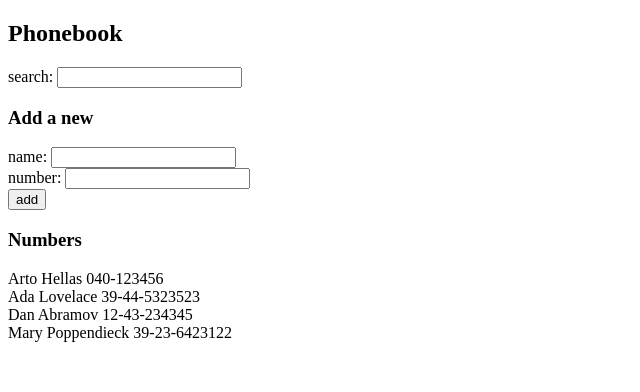
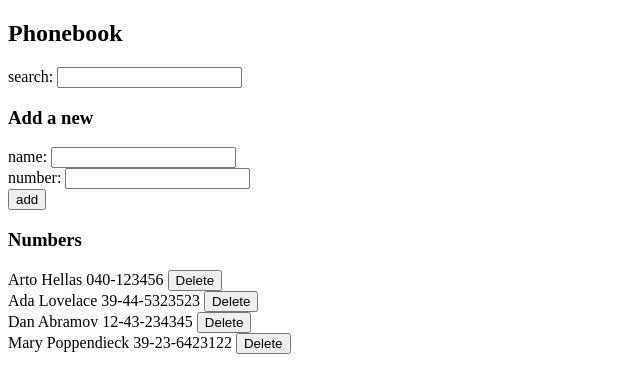
Before and after one commit to khanh5567/fso-helsinki, a React (Vite) app in the folder part2/phonebook/: page / in a window 1280 px wide. Shown: the top 392 px of the page, without its empty margins (0-640 px from the left). Built offline with nearby package versions, Linux system fonts and the light colour scheme; data requests are answered from the project's data file.

Commit message:
up to 2.14

```diff
--- a/part2/phonebook/db.json
+++ b/part2/phonebook/db.json
@@ -1,5 +1,5 @@
 {
-  "persons":[
+  "persons": [
     {
       "name": "Arto Hellas",
       "number": "040-123456",
--- a/part2/phonebook/src/App.jsx
+++ b/part2/phonebook/src/App.jsx
@@ -1,49 +1,6 @@
 import { useState, useEffect } from "react";
-import axios from "axios";
-
-const Record = (props) => {
-  const { person } = props;
-
-  return (
-    <div>
-      {person.name} {person.number}
-    </div>
-  );
-};
-
-const Filter = (props) => {
-  const { search, handleSearchChange } = props;
-  return (
-    <div>
-      search: <input value={search} onChange={handleSearchChange} />
-    </div>
-  );
-};
-
-const Form = (props) => {
-  const {
-    handleSubmit,
-    newName,
-    newNumber,
-    handleNameChange,
-    handleNumberChange,
-  } = props;
-  return (
-    <form onSubmit={handleSubmit}>
-      <div>
-        <div>
-          name: <input value={newName} onChange={handleNameChange} />
-        </div>
-        <div>
-          number: <input value={newNumber} onChange={handleNumberChange} />
-        </div>
-      </div>
-      <div>
-        <button type="submit">add</button>
-      </div>
-    </form>
-  );
-};
+import personServer from "./server/Persons";
+import { Filter, Form, Record } from "./components/index";
 
 const App = () => {
   const [persons, setPersons] = useState([]);
@@ -52,13 +9,9 @@ const App = () => {
   const [search, setSearch] = useState("");
   const [filter, setFilter] = useState([]);
 
-  const hook = () => {
-    axios
-      .get("http://localhost:3001/persons")
-      .then((res) => setPersons(res.data));
-  };
-
-  useEffect(hook, []);
+  useEffect(() => {
+    personServer.getAll().then((initialPersons) => setPersons(initialPersons));
+  }, []);
 
   const handleNameChange = (event) => {
     setNewName(event.target.value);
@@ -72,7 +25,7 @@ const App = () => {
     setSearch(event.target.value);
     let search = event.target.value;
     let filterList = persons.filter((person) =>
-      person.name.toLowerCase().includes(search)
+      person.name.toLowerCase().includes(search.toLowerCase())
     );
     setFilter(filterList);
   };
@@ -83,19 +36,38 @@ const App = () => {
 
     if (exist) alert(`${newName} is already added to the phonebook`);
     else {
-      let newPerson = {
-        id: persons.length + 1,
+      const newPerson = {
         name: newName,
         number: newNumber,
       };
-      setPersons(persons.concat(newPerson));
-      setNewName("");
-      setNewNumber("");
+
+      personServer.createPerson(newPerson).then((returnedPerson) => {
+        setPersons(persons.concat(returnedPerson));
+        setNewName("");
+        setNewNumber("");
+      });
+    }
+  };
+
+  const handleDelete = (id) => {
+    const name = persons.find((person) => person.id === id).name;
+
+    if (window.confirm(`Delete ${name}`)) {
+      personServer
+        .deletePerson(id)
+        .then((response) => {
+          setPersons(persons.filter((person) => person.id !== id));
+        })
+        .catch((error) => {
+          console.error(error);
+        });
     }
   };
 
   const renderPersons = (people) =>
-    people.map((person) => <Record key={person.name} person={person} />);
+    people.map((person) => (
+      <Record key={person.name} person={person} handleDelete={handleDelete} />
+    ));
 
   return (
     <div>
--- /dev/null
+++ b/part2/phonebook/src/components/Filter.jsx
@@ -0,0 +1,10 @@
+const Filter = (props) => {
+  const { search, handleSearchChange } = props;
+  return (
+    <div>
+      search: <input value={search} onChange={handleSearchChange} />
+    </div>
+  );
+};
+
+export default Filter;
--- /dev/null
+++ b/part2/phonebook/src/components/Form.jsx
@@ -0,0 +1,26 @@
+const Form = (props) => {
+  const {
+    handleSubmit,
+    newName,
+    newNumber,
+    handleNameChange,
+    handleNumberChange,
+  } = props;
+  return (
+    <form onSubmit={handleSubmit}>
+      <div>
+        <div>
+          name: <input value={newName} onChange={handleNameChange} />
+        </div>
+        <div>
+          number: <input value={newNumber} onChange={handleNumberChange} />
+        </div>
+      </div>
+      <div>
+        <button type="submit">add</button>
+      </div>
+    </form>
+  );
+};
+
+export default Form;
--- /dev/null
+++ b/part2/phonebook/src/components/Record.jsx
@@ -0,0 +1,11 @@
+const Record = (props) => {
+  const { person, handleDelete } = props;
+  return (
+    <div>
+      {person.name} {person.number}{" "}
+      <button onClick={() => handleDelete(person.id)}>Delete</button>
+    </div>
+  );
+};
+
+export default Record;
--- /dev/null
+++ b/part2/phonebook/src/components/index.jsx
@@ -0,0 +1,5 @@
+import Filter from "./Filter";
+import Record from "./Record";
+import Form from "./Form";
+
+export { Filter, Record, Form };
--- /dev/null
+++ b/part2/phonebook/src/server/Persons.js
@@ -0,0 +1,17 @@
+import axios from "axios";
+const URL = "http://localhost:3001/persons";
+
+const getAll = () => {
+    return axios.get(URL).then(res => res.data)
+}
+
+const createPerson = (person) => {
+    return axios.post(URL, person).then(res => res.data)
+}
+
+const deletePerson = (id) => {
+    return axios.delete(`${URL}/${id}`)
+}
+
+export default
+{getAll, createPerson, deletePerson}
```
